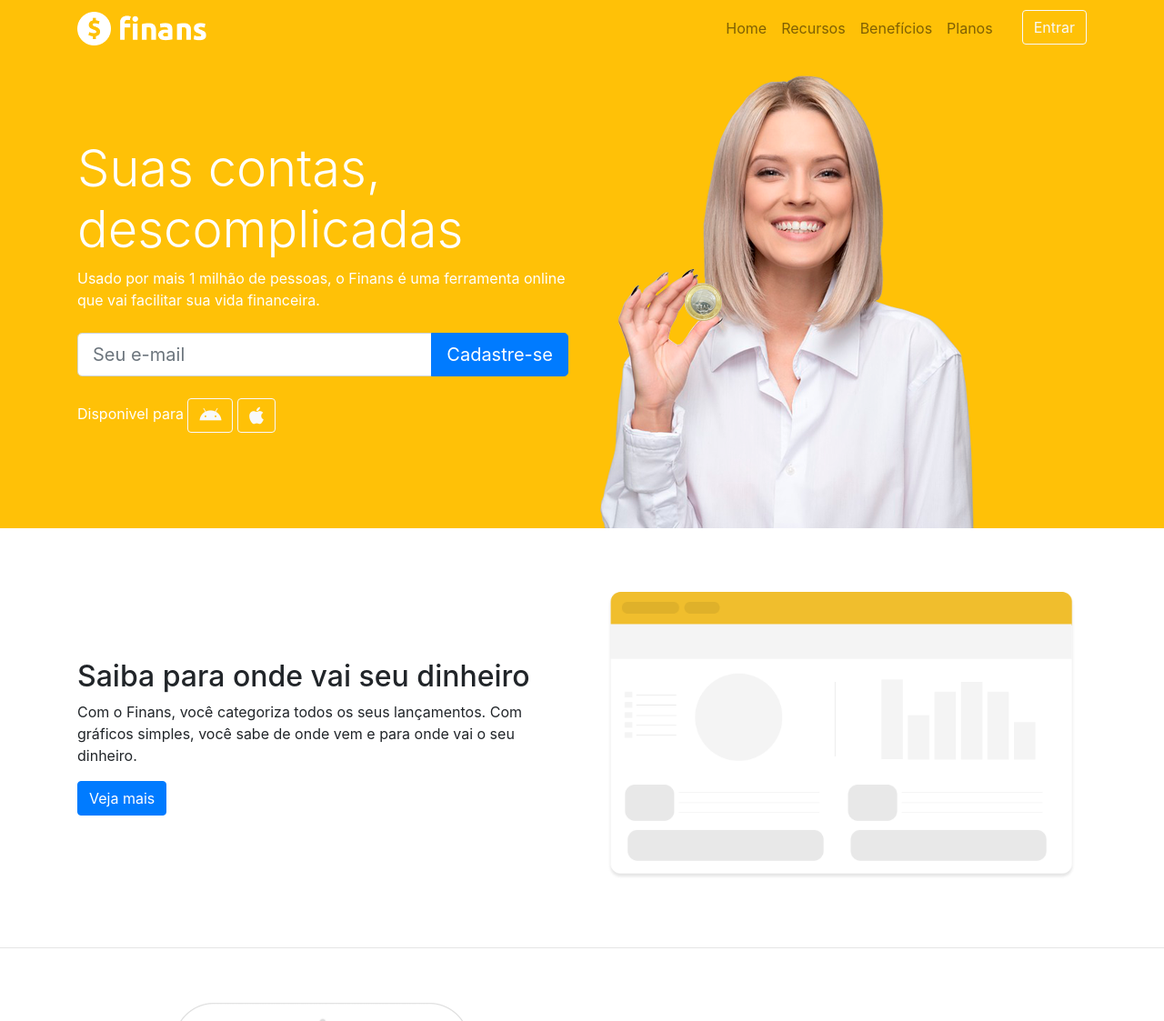
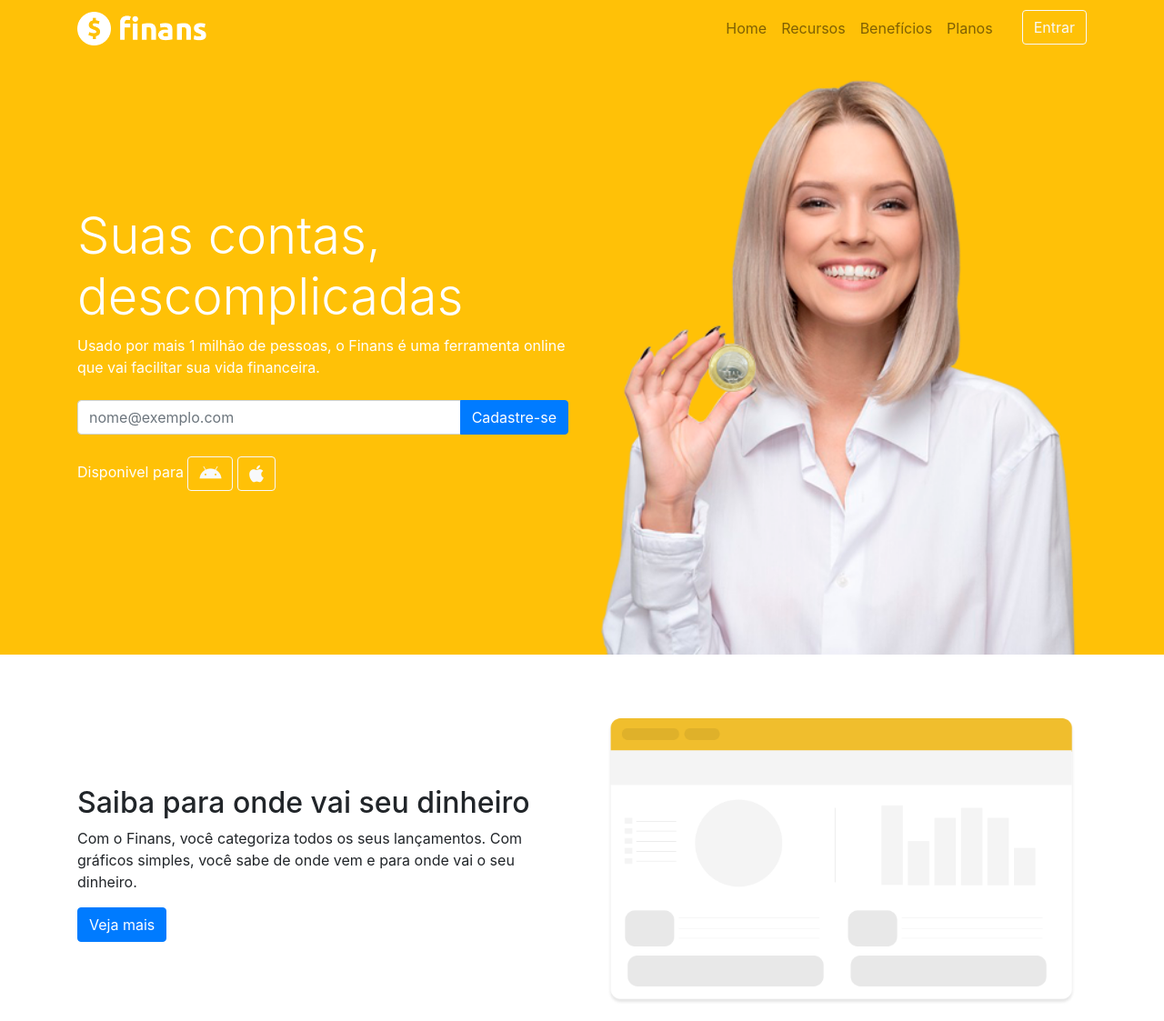
Before and after one commit to Felipe-Marques/Projeto-Finans, a plain HTML site: page planos.html in a window 1280 px wide. Shown: the top 1123 px of the page at 91% size. Drawn offline with nearby package versions, Linux system fonts and the light colour scheme.

Commit message:
Alteração das paginas para correção da Issue#6

```diff
--- a/css/estilo.css
+++ b/css/estilo.css
@@ -23,8 +23,12 @@ body {
 /*Small devices (landscape phones, 576px e maiores)*/
 
 @media (max-width: 767.98px) {
+    #home {
+        padding: 30px 0;
+    }
     #home h1 {
         font-size: 2.5rem;
+        padding-bottom: 20px;
     }
     .footer-menu {
         justify-content: center;
--- a/planos.html
+++ b/planos.html
@@ -85,16 +85,16 @@
             <div class="row">
 
                 <!-- INICIO CONTEÚDO SECTION-->
-                <div class="col-md-6 d-flex">
-                    <div class="align-self-center text-white">
+                <div class="col-12 col-md-6 d-flex">
+                    <div class="align-self-center text-white w-100">
                         <h1 class="display-4"> Suas contas, descomplicadas</h2>
                             <p>
                                 Usado por mais 1 milhão de pessoas, o Finans é uma ferramenta online que vai facilitar sua vida financeira.
                             </p>
                             <form class="my-4">
                                 <!-- input group append -->
-                                <div class="input-group input-group-lg">
-                                    <input class="form-control" type="text" placeholder="Seu e-mail">
+                                <div class="input-group w-100">
+                                    <input class="form-control" type="text" placeholder="nome@exemplo.com">
                                     <div class="input-group-append">
                                         <button type="button" class="btn btn-primary">Cadastre-se</button>
                                     </div>
@@ -103,11 +103,11 @@
 
                             <p>
                                 Disponivel para
-                                <a class="btn btn-outline-light" href="#">
+                                <a class="btn btn-outline-light" href="https://play.google.com/store">
                                     <i class="fab fa-android fa-lg"></i>
                                 </a>
 
-                                <a class="btn btn-outline-light" href="#">
+                                <a class="btn btn-outline-light" href="https://www.apple.com/ios/app-store/">
                                     <i class="fab fa-apple fa-lg"></i>
                                 </a>
 
@@ -117,9 +117,10 @@
                 <!-- FIM CONTEÚDO SECTION-->
 
                 <!-- INICIO CAPA SECTION-->
-                <div class="col-md-6 d-none d-md-block">
+                <div class="col-md-6 text-center d-none d-sm-block">
                     <!--d-md-block bloqueia o d-none em determinado breakpoint.-->
-                    <img src="img/capa-mulher.png">
+                    <img src="img/capa-mulher.png" class="w-100">
+
                 </div>
                 <!-- FIM CAPA SECTION-->
 
```
Also changed, not shown: beneficios.html (+9 -8 lines), index.html (+1 -1 lines), recursos.html (+9 -8 lines).
